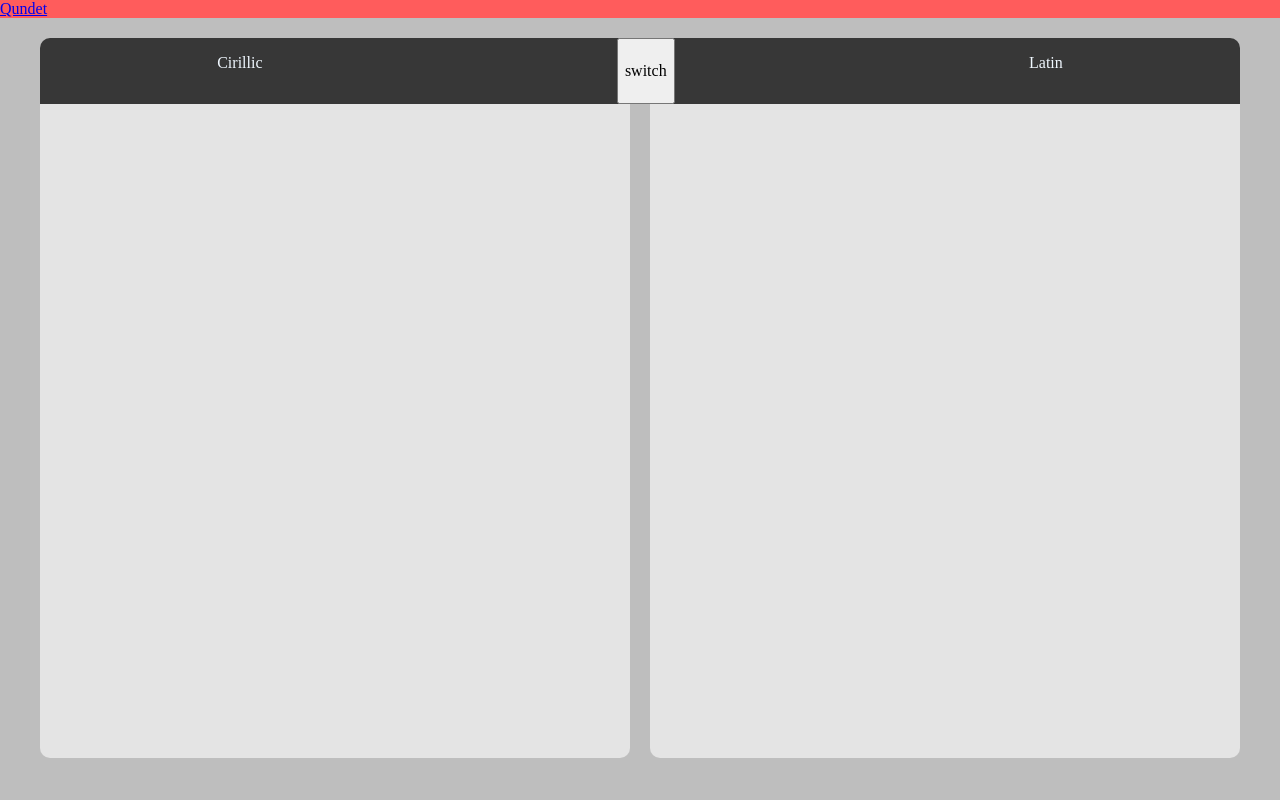
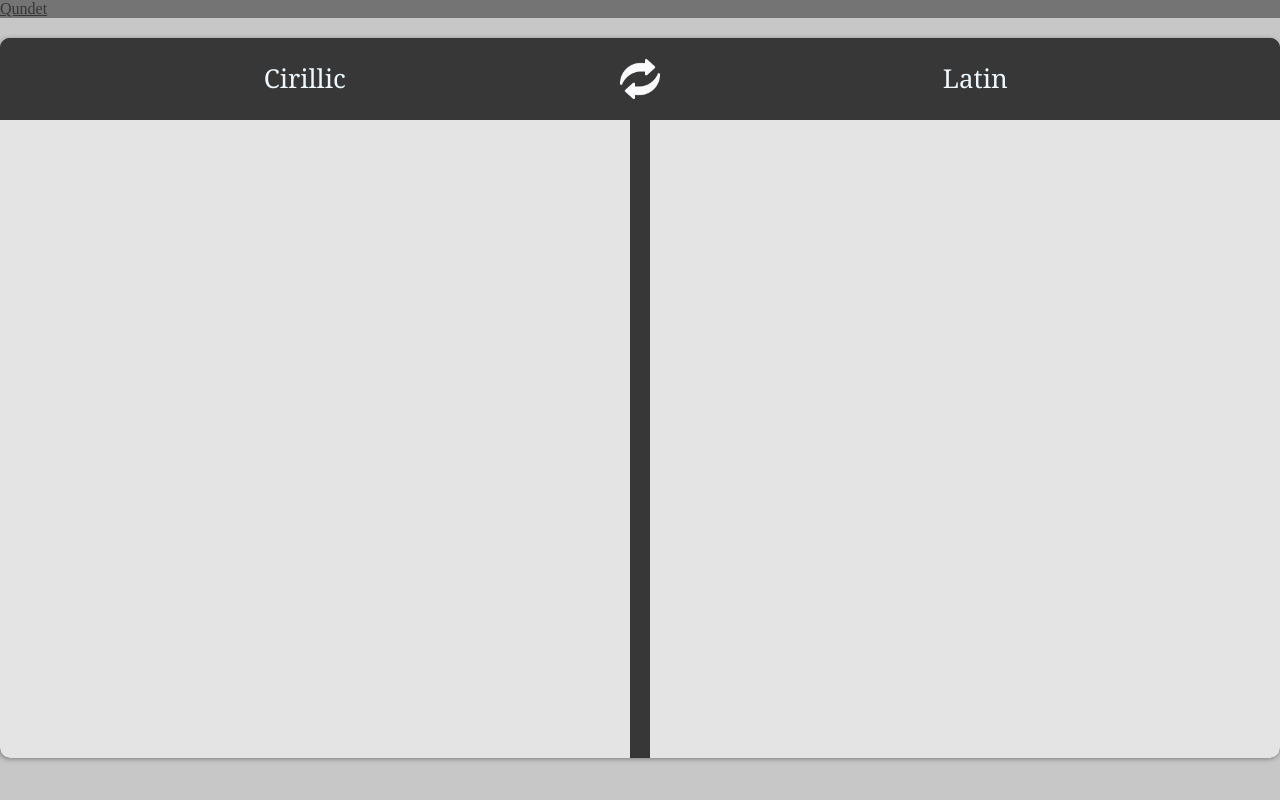
Before and after one commit to qundet/alphabet-converter, a plain HTML site: page index.html in a window 1280 px wide. Drawn offline with Linux system fonts and the light colour scheme.

Commit message:
version 1.1

```diff
--- a/index.html
+++ b/index.html
@@ -15,14 +15,16 @@
         <div class="convertor">
             <div class="switch-wrapper">
                 <p id="from">Cirillic</p>
-                <button onclick="switchAlphabet()">switch</button>
+                <div onclick="switchAlphabet()" class="switch-button">
+                    <img class="switch-icon" src="assets/switch-icon.png" alt="switch">
+                </div>
                 <p id="to">Latin</p>
             </div>
             <div class="input-wrapper">
                 <textarea oninput="onInput()" id="input" cols="30" rows="10" class="input"></textarea>
             </div>
             <div class="output-wrapper">
-                <textarea id="output" cols="30" rows="10" class="input"></textarea>
+                <textarea readonly id="output" cols="30" rows="10" class="input"></textarea>
             </div>
         </div>
     </div>
--- a/styles/style.css
+++ b/styles/style.css
@@ -1,21 +1,29 @@
 .app-wrapper{
-    background: #bebebe;
+    background: #c7c7c7;
     width: 100vw;
     height: 100vh;
     overflow: hidden;
 }
 
 .header{
-    background: #ff5c5c;
+    background: #747474;
+}
+
+a{
+    color: #373737;
 }
 
 .convertor{
+    background: #373737;
+    max-width: 1400px;
     height: 90%;
     display: grid;
     grid-template: "s s" 1fr
                    "i o" 10fr;
     gap: 0 20px;
-    margin: 20px 40px;
+    margin: 20px auto;
+    box-shadow: -1px 1px 5px #7e7e7e;
+    border-radius: 10px;
 }
 
 .switch-wrapper{
@@ -23,14 +31,42 @@
     background: #373737;
     border-radius: 10px 10px 0 0;
     color: aliceblue;
+    display: grid;
+    grid-template-columns: 10fr 1fr 10fr;
+    text-align: center;
+    font-size: 26px;
+    font-family: Georgia, 'Times New Roman', Times, serif;
+}
+
+.switch-button {
     display: flex;
-    justify-content: space-around;
+    justify-content: center;
+    align-items: center;
+    padding: 10px;
+    cursor: pointer;
+}
+
+.switch-button:active {
+    transform: scale(0.8);
+    transition: 200ms;
+}
+
+.switch-icon {
+    width: 40px;
+
 }
 
 .input-wrapper,.output-wrapper{
     background: #e4e4e4;
-    border-radius: 0 0 10px 10px;
-    padding: 10px 20px;
+    padding: 30px 30px;
+}
+
+.output-wrapper {
+    border-radius: 0 0 10px 0;
+}
+
+.input-wrapper {
+    border-radius: 0 0 0 10px;
 }
 
 .input,.output{
@@ -46,16 +82,22 @@
 /* for mobile devices */
 @media (max-width: 770px) {
     .convertor {
-        height: 92%;
+        height: 100%;
         display: grid;
         grid-template:  "s" 1fr
                         "i" 10fr
                         "o" 10fr;
-        margin: 20px 10px;
+        margin: 0px;
     }
 
-    .input-wrapper {
+    .switch-wrapper{
+        border-radius: 0;
+    }
+
+    .input-wrapper,
+    .output-wrapper {
         border-radius: 0;
         border-bottom: 1px #373737 solid;
+        padding: 20px 20px;
     }
 }
```
Also changed, not shown: assets/switch-icon.png (added).
